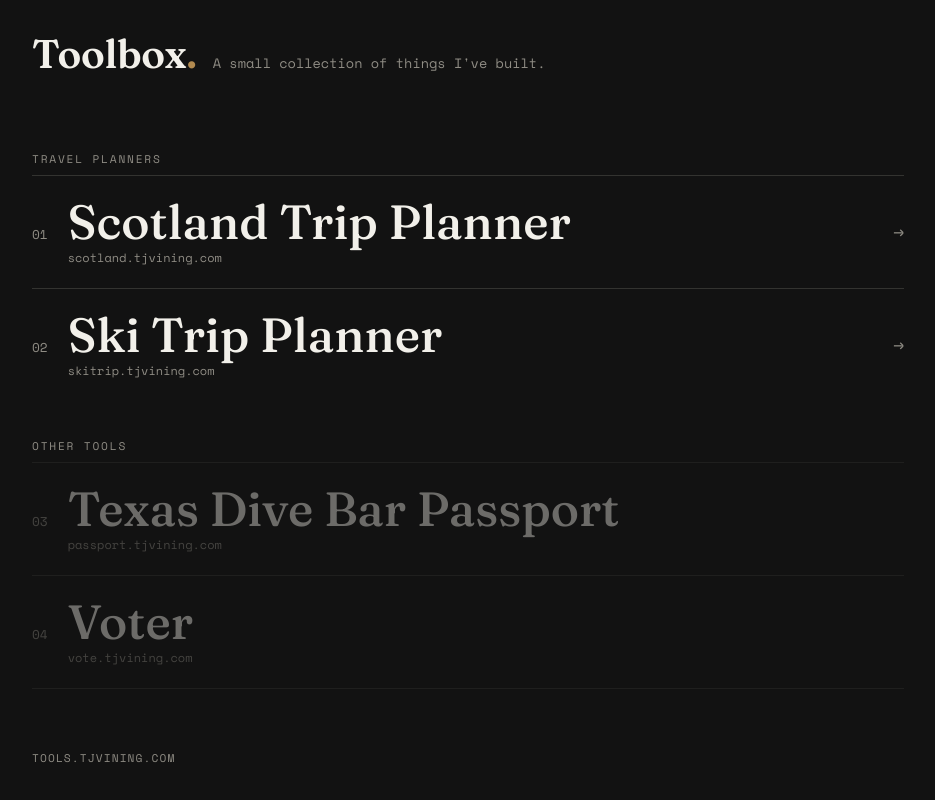
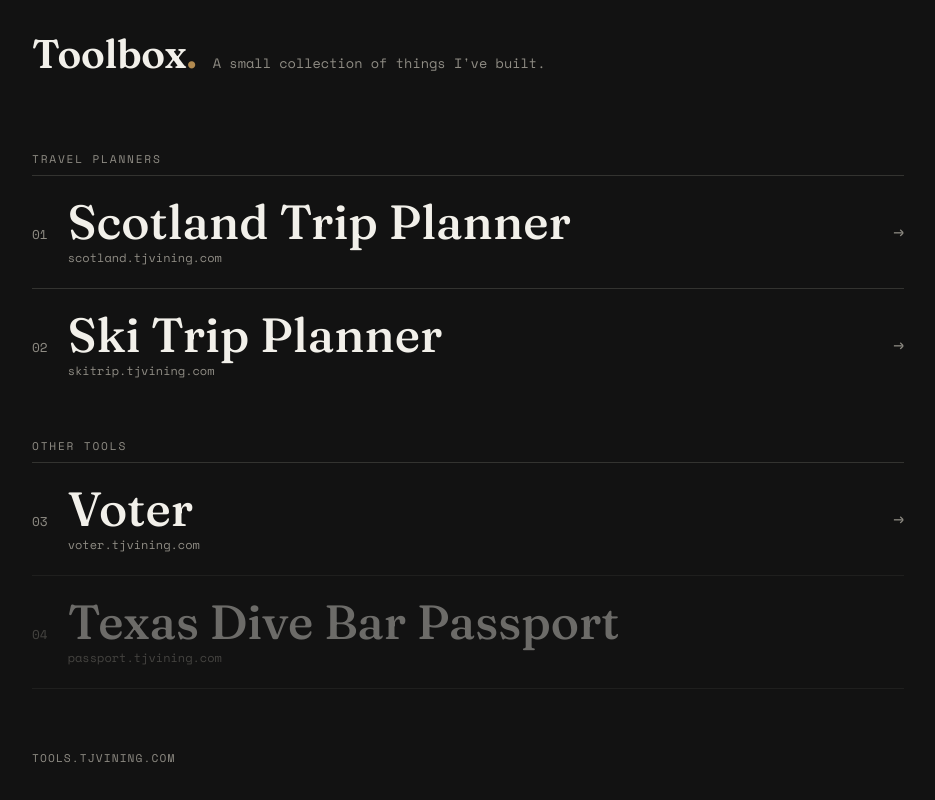
Before and after one commit to tjvining/tools, a plain HTML site: page index.html in a window 1280 px wide. Shown: the part 697-1497 px from the top of the page, without its empty margins (172-1107 px from the left). Drawn offline with nearby package versions, Linux system fonts and the light colour scheme.

Commit message:
Add files via upload

```diff
--- a/index.html
+++ b/index.html
@@ -274,20 +274,19 @@
       </a>
 
       <div class="group-label">Other Tools</div>
+      <a class="row" href="https://voter.tjvining.com" target="_blank" rel="noopener">
+        <span class="row-index">03</span>
+        <span class="row-info">
+          <span class="row-title">Voter</span>
+          <span class="row-url">voter.tjvining.com</span>
+        </span>
+        <span class="row-arrow">→</span>
+      </a>
       <div class="row row-disabled">
-        <span class="row-index">03</span>
+        <span class="row-index">04</span>
         <span class="row-info">
           <span class="row-title">Texas Dive Bar Passport</span>
           <span class="row-url">passport.tjvining.com</span>
-        </span>
-        <span class="row-arrow">→</span>
-        <span class="row-tooltip">Coming soon</span>
-      </div>
-      <div class="row row-disabled">
-        <span class="row-index">04</span>
-        <span class="row-info">
-          <span class="row-title">Voter</span>
-          <span class="row-url">vote.tjvining.com</span>
         </span>
         <span class="row-arrow">→</span>
         <span class="row-tooltip">Coming soon</span>
```
